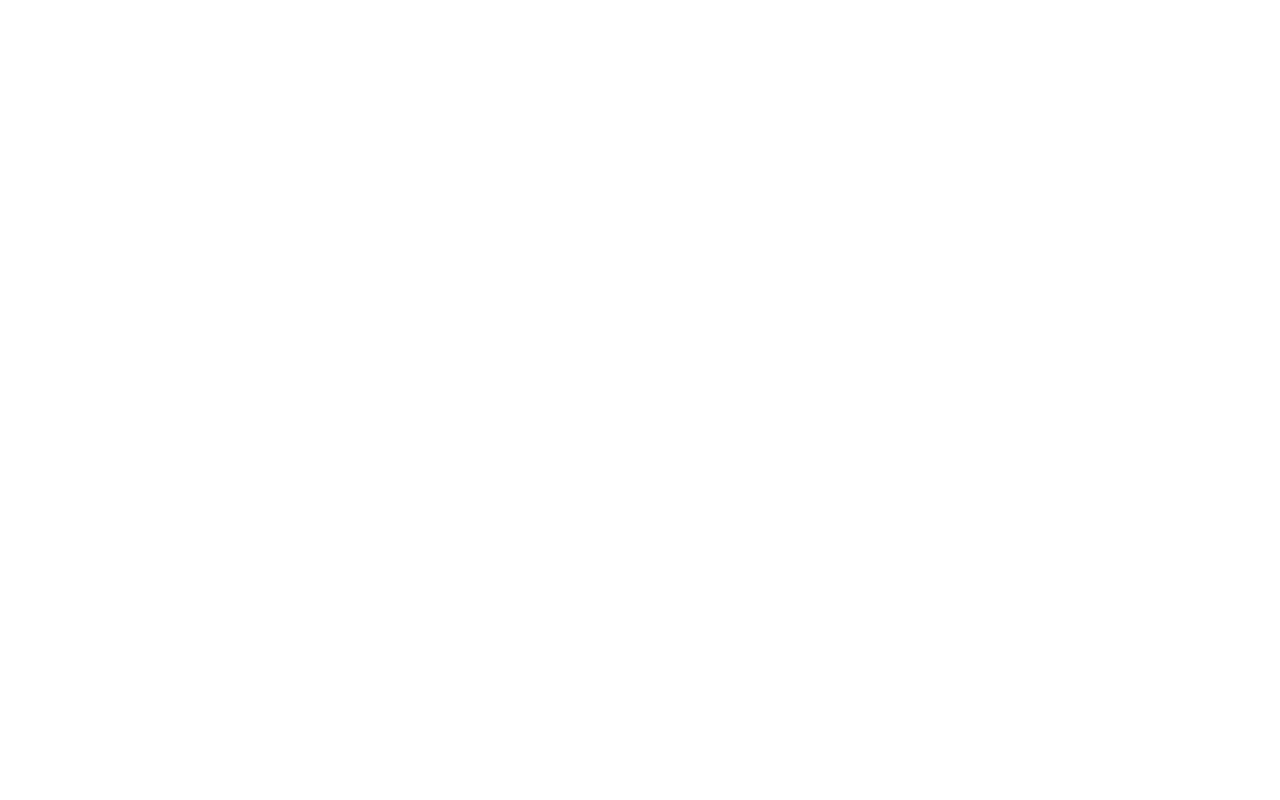
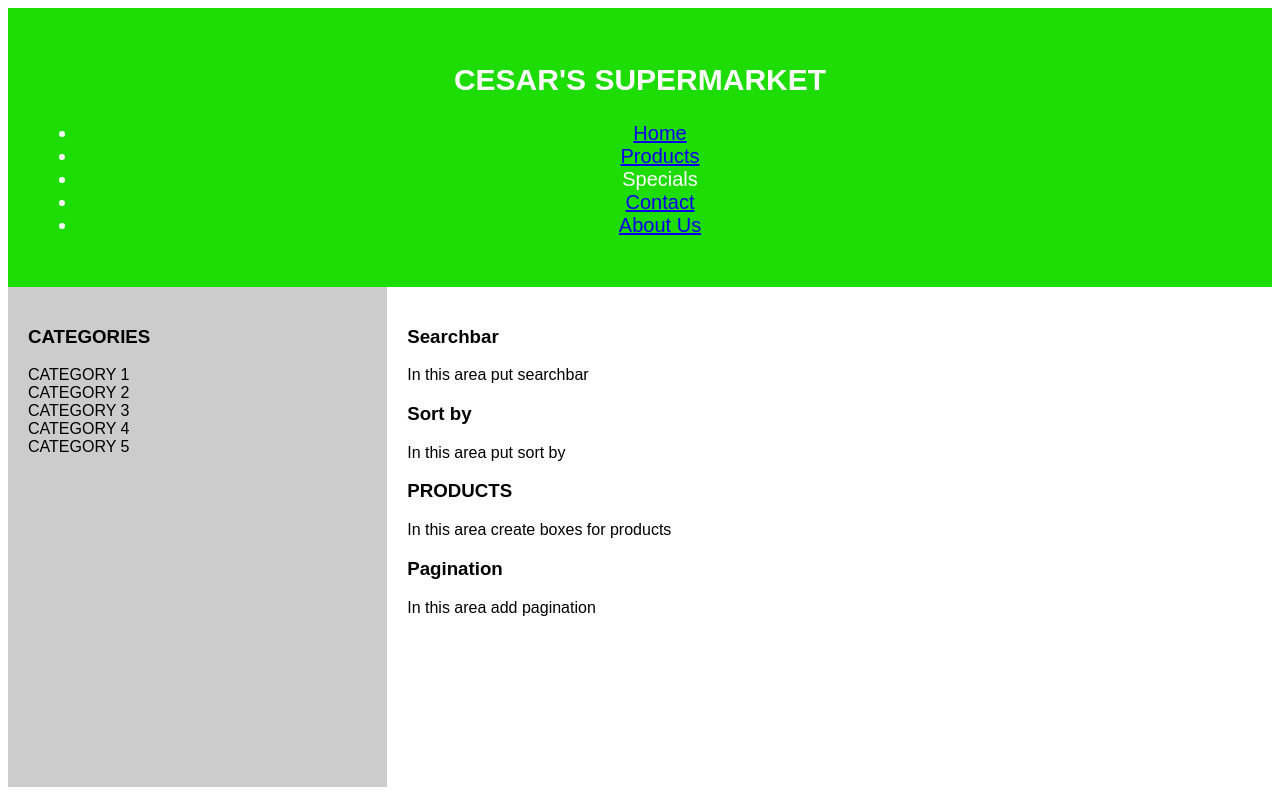
Before and after one commit to AleOrtizA/HYF-Excercises, a plain HTML site: page Week1/3-specials/specials.html in a window 1280 px wide. Shown: the top 800 px of the page. Drawn offline with Linux system fonts and the light colour scheme.

Commit message:
Created 5 different pages for website, added layout and some CSS decoration

```diff
--- a/Week1/1-home/homepage.css
+++ b/Week1/1-home/homepage.css
@@ -0,0 +1,71 @@
+* {
+  box-sizing: border-box;
+}
+
+body {
+  font-family: Arial, Helvetica, sans-serif;
+}
+
+/* Style the header */
+
+header {
+  background-color: #1ddd04;
+  padding: 30px;
+  text-align: center;
+  font-size: 20px;
+  color: white;
+}
+
+/* Create two columns/boxes that floats next to each other */
+
+nav {
+  float: left;
+  width: 30%;
+  height: 500px;
+  /* only for demonstration, should be removed */
+  background: #ccc;
+  padding: 20px;
+}
+
+/* Style the list inside the menu */
+
+nav ul {
+  list-style-type: none;
+  padding: 0;
+}
+
+article {
+  float: left;
+  padding: 20px;
+  width: 70%;
+  background-color: #ffffff;
+  height: 800px;
+  /* only for demonstration, should be removed */
+}
+
+/* Clear floats after the columns */
+
+section:after {
+  content: "";
+  display: table;
+  clear: both;
+}
+
+/* Style the footer */
+
+footer {
+  background-color: #1ddd04;
+  padding: 10px;
+  text-align: center;
+  color: white;
+}
+
+/* Responsive layout - makes the two columns/boxes stack on top of each other instead of next to each other, on small screens */
+
+@media (max-width: 1200px) {
+  nav,
+  article {
+    width: 100%;
+    height: auto;
+  }
+}
--- a/Week1/1-home/homepage.html
+++ b/Week1/1-home/homepage.html
@@ -12,10 +12,63 @@
 
 <body>
 
-  <div class="title">
-    <h1>Cesar's Supermarket</h1>
-  </div>
-  <script src="homepage.js"></script>
+  <header>
+    <div class="cesar-logo">
+      <h2>CESAR'S SUPERMARKET</h2>
+    </div>
+    <div class="top-navbar">
+      <ul>
+        <li id="home">Home</li>
+        <li>
+          <a href="file:///C:/Users/Gebruiker/HYF-Excercises/Week1/2-products/products.html">Products</a>
+        </li>
+        <li>
+          <a href="file:///C:/Users/Gebruiker/HYF-Excercises/Week1/3-specials/specials.html">Specials</a>
+        </li>
+        <li>
+          <a href="file:///C:/Users/Gebruiker/HYF-Excercises/Week1/4-contact/contact.html">Contact</a>
+        </li>
+        <li>
+          <a href="file:///C:/Users/Gebruiker/HYF-Excercises/Week1/5-about/about.html">About Us</a>
+        </li>
+      </ul>
+    </div>
+  </header>
+
+  <section>
+
+    <nav>
+      <h3>CATEGORIES</h3>
+      <ul>
+        <li>
+          <a>CATEGORY 1</a>
+        </li>
+        <li>
+          <a>CATEGORY 2</a>
+        </li>
+        <li>
+          <a>CATEGORY 3</a>
+        </li>
+        <li>
+          <a>CATEGORY 4</a>
+        </li>
+        <li>
+          <a>CATEGORY 5</a>
+        </li>
+      </ul>
+    </nav>
+
+    <article>
+      <h1>Slide</h1>
+      <p>In this area put slider</p>
+      <h3>PRODUCTS</h3>
+      <p>In this area create boxes for products</p>
+    </article>
+  </section>
+
+  <footer>
+    <p>Footer</p>
+  </footer>
 
 
 </body>
--- a/Week1/2-products/products.css
+++ b/Week1/2-products/products.css
@@ -0,0 +1,71 @@
+* {
+  box-sizing: border-box;
+}
+
+body {
+  font-family: Arial, Helvetica, sans-serif;
+}
+
+/* Style the header */
+
+header {
+  background-color: #1ddd04;
+  padding: 30px;
+  text-align: center;
+  font-size: 20px;
+  color: white;
+}
+
+/* Create two columns/boxes that floats next to each other */
+
+nav {
+  float: left;
+  width: 30%;
+  height: 500px;
+  /* only for demonstration, should be removed */
+  background: #ccc;
+  padding: 20px;
+}
+
+/* Style the list inside the menu */
+
+nav ul {
+  list-style-type: none;
+  padding: 0;
+}
+
+article {
+  float: left;
+  padding: 20px;
+  width: 70%;
+  background-color: #ffffff;
+  height: 800px;
+  /* only for demonstration, should be removed */
+}
+
+/* Clear floats after the columns */
+
+section:after {
+  content: "";
+  display: table;
+  clear: both;
+}
+
+/* Style the footer */
+
+footer {
+  background-color: #1ddd04;
+  padding: 10px;
+  text-align: center;
+  color: white;
+}
+
+/* Responsive layout - makes the two columns/boxes stack on top of each other instead of next to each other, on small screens */
+
+@media (max-width: 1200px) {
+  nav,
+  article {
+    width: 100%;
+    height: auto;
+  }
+}
--- a/Week1/3-specials/specials.css
+++ b/Week1/3-specials/specials.css
@@ -0,0 +1,71 @@
+* {
+  box-sizing: border-box;
+}
+
+body {
+  font-family: Arial, Helvetica, sans-serif;
+}
+
+/* Style the header */
+
+header {
+  background-color: #1ddd04;
+  padding: 30px;
+  text-align: center;
+  font-size: 20px;
+  color: white;
+}
+
+/* Create two columns/boxes that floats next to each other */
+
+nav {
+  float: left;
+  width: 30%;
+  height: 500px;
+  /* only for demonstration, should be removed */
+  background: #ccc;
+  padding: 20px;
+}
+
+/* Style the list inside the menu */
+
+nav ul {
+  list-style-type: none;
+  padding: 0;
+}
+
+article {
+  float: left;
+  padding: 20px;
+  width: 70%;
+  background-color: #ffffff;
+  height: 800px;
+  /* only for demonstration, should be removed */
+}
+
+/* Clear floats after the columns */
+
+section:after {
+  content: "";
+  display: table;
+  clear: both;
+}
+
+/* Style the footer */
+
+footer {
+  background-color: #1ddd04;
+  padding: 10px;
+  text-align: center;
+  color: white;
+}
+
+/* Responsive layout - makes the two columns/boxes stack on top of each other instead of next to each other, on small screens */
+
+@media (max-width: 1200px) {
+  nav,
+  article {
+    width: 100%;
+    height: auto;
+  }
+}
--- a/Week1/3-specials/specials.html
+++ b/Week1/3-specials/specials.html
@@ -0,0 +1,80 @@
+<!DOCTYPE html>
+<html>
+
+<head>
+  <meta charset="utf-8" />
+  <meta http-equiv="X-UA-Compatible" content="IE=edge">
+  <title>Page Title</title>
+  <meta name="viewport" content="width=device-width, initial-scale=1">
+  <link rel="stylesheet" type="text/css" media="screen" href="specials.css" />
+  <script src="specials.js"></script>
+</head>
+
+<body>
+
+  <header>
+    <div class="cesar-logo">
+      <h2>CESAR'S SUPERMARKET</h2>
+    </div>
+    <div class="top-navbar">
+      <ul>
+        <li>
+          <a href="file:///C:/Users/Gebruiker/HYF-Excercises/Week1/1-home/homepage.html">Home</a>
+        </li>
+        <li>
+          <a href="file:///C:/Users/Gebruiker/HYF-Excercises/Week1/2-products/products.html">Products</a>
+        </li>
+        <li id="specials">Specials</li>
+        <li>
+          <a href="file:///C:/Users/Gebruiker/HYF-Excercises/Week1/4-contact/contact.html">Contact</a>
+        </li>
+        <li>
+          <a href="file:///C:/Users/Gebruiker/HYF-Excercises/Week1/5-about/about.html">About Us</a>
+        </li>
+      </ul>
+    </div>
+  </header>
+
+  <section>
+
+    <nav>
+      <h3>CATEGORIES</h3>
+      <ul>
+        <li>
+          <a>CATEGORY 1</a>
+        </li>
+        <li>
+          <a>CATEGORY 2</a>
+        </li>
+        <li>
+          <a>CATEGORY 3</a>
+        </li>
+        <li>
+          <a>CATEGORY 4</a>
+        </li>
+        <li>
+          <a>CATEGORY 5</a>
+        </li>
+      </ul>
+    </nav>
+
+    <article>
+      <h3>Searchbar</h3>
+      <p>In this area put searchbar</p>
+      <h3>Sort by</h3>
+      <p>In this area put sort by</p>
+      <h3>PRODUCTS</h3>
+      <p>In this area create boxes for products</p>
+      <h3>Pagination</h3>
+      <p>In this area add pagination</p>
+    </article>
+  </section>
+
+  <footer>
+    <p>Footer</p>
+  </footer>
+
+
+</body>
+
+</html>
--- a/Week1/4-contact/contact.css
+++ b/Week1/4-contact/contact.css
@@ -0,0 +1,71 @@
+* {
+  box-sizing: border-box;
+}
+
+body {
+  font-family: Arial, Helvetica, sans-serif;
+}
+
+/* Style the header */
+
+header {
+  background-color: #1ddd04;
+  padding: 30px;
+  text-align: center;
+  font-size: 20px;
+  color: white;
+}
+
+/* Create two columns/boxes that floats next to each other */
+
+nav {
+  float: left;
+  width: 30%;
+  height: 500px;
+  /* only for demonstration, should be removed */
+  background: #ccc;
+  padding: 20px;
+}
+
+/* Style the list inside the menu */
+
+nav ul {
+  list-style-type: none;
+  padding: 0;
+}
+
+article {
+  float: left;
+  padding: 20px;
+  width: 70%;
+  background-color: #ffffff;
+  height: 800px;
+  /* only for demonstration, should be removed */
+}
+
+/* Clear floats after the columns */
+
+section:after {
+  content: "";
+  display: table;
+  clear: both;
+}
+
+/* Style the footer */
+
+footer {
+  background-color: #1ddd04;
+  padding: 10px;
+  text-align: center;
+  color: white;
+}
+
+/* Responsive layout - makes the two columns/boxes stack on top of each other instead of next to each other, on small screens */
+
+@media (max-width: 1200px) {
+  nav,
+  article {
+    width: 100%;
+    height: auto;
+  }
+}
--- a/Week1/5-about/about.css
+++ b/Week1/5-about/about.css
@@ -0,0 +1,71 @@
+* {
+  box-sizing: border-box;
+}
+
+body {
+  font-family: Arial, Helvetica, sans-serif;
+}
+
+/* Style the header */
+
+header {
+  background-color: #1ddd04;
+  padding: 30px;
+  text-align: center;
+  font-size: 20px;
+  color: white;
+}
+
+/* Create two columns/boxes that floats next to each other */
+
+nav {
+  float: left;
+  width: 30%;
+  height: 500px;
+  /* only for demonstration, should be removed */
+  background: #ccc;
+  padding: 20px;
+}
+
+/* Style the list inside the menu */
+
+nav ul {
+  list-style-type: none;
+  padding: 0;
+}
+
+article {
+  float: left;
+  padding: 20px;
+  width: 70%;
+  background-color: #ffffff;
+  height: 800px;
+  /* only for demonstration, should be removed */
+}
+
+/* Clear floats after the columns */
+
+section:after {
+  content: "";
+  display: table;
+  clear: both;
+}
+
+/* Style the footer */
+
+footer {
+  background-color: #1ddd04;
+  padding: 10px;
+  text-align: center;
+  color: white;
+}
+
+/* Responsive layout - makes the two columns/boxes stack on top of each other instead of next to each other, on small screens */
+
+@media (max-width: 1200px) {
+  nav,
+  article {
+    width: 100%;
+    height: auto;
+  }
+}
```
Also changed, not shown: Week1/2-products/products.html (+72 -0 lines), Week1/4-contact/contact.html (+70 -0 lines), Week1/5-about/about.html (+69 -0 lines).
